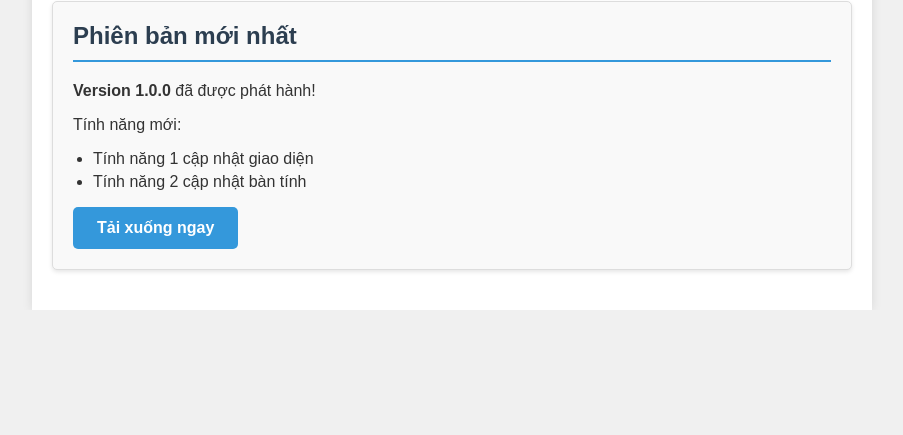
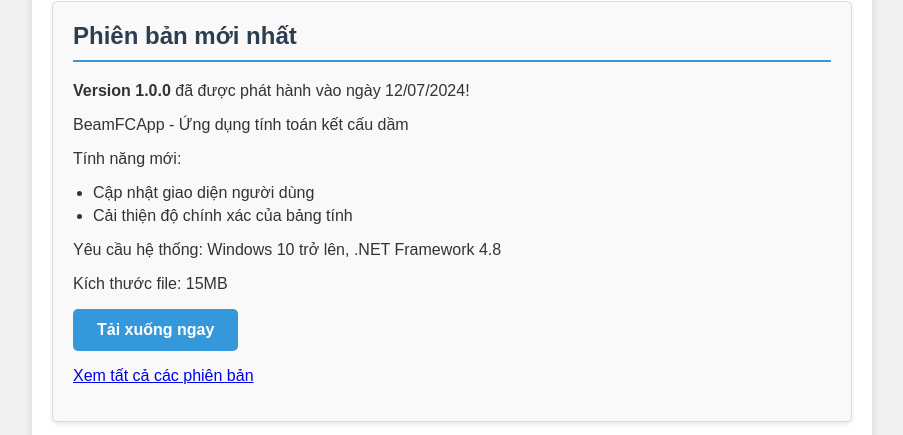
Before and after one commit to Thanhchung8888/personal-website, a plain HTML site: page index.html in a window 1280 px wide. Shown: the part 1224-1659 px from the top of the page, without its empty margins (188-1091 px from the left). Before the commit the page ends 1534 px from the top, so only its background shows below. Drawn offline with Linux system fonts and the light colour scheme.

Commit message:
Update index.html

```diff
--- a/index.html
+++ b/index.html
@@ -125,14 +125,17 @@
 <!-- Phần tiếp theo-->
              <div class="release-container">
     <h2>Phiên bản mới nhất</h2>
-        <p><strong>Version 1.0.0</strong> đã được phát hành!</p>
+    <p><strong>Version 1.0.0</strong> đã được phát hành vào ngày 12/07/2024!</p>
+    <p>BeamFCApp - Ứng dụng tính toán kết cấu dầm</p>
     <p>Tính năng mới:</p>
     <ul>
-            <li>Tính năng 1 cập nhật giao diện</li>
-            <li>Tính năng 2 cập nhật bàn tính</li>
+        <li>Cập nhật giao diện người dùng</li>
+        <li>Cải thiện độ chính xác của bảng tính</li>
     </ul>
+    <p>Yêu cầu hệ thống: Windows 10 trở lên, .NET Framework 4.8</p>
+    <p>Kích thước file: 15MB</p>
     <a href="https://github.com/Thanhchung8888/my-app-installer/releases/download/v1.0.0/setup.exe" class="download-button">Tải xuống ngay</a>
-
+    <p><a href="https://github.com/Thanhchung8888/my-app-installer/releases">Xem tất cả các phiên bản</a></p>
 </div>
     </section>
 
```
Lines whose indentation alone changed are shown as unchanged.
